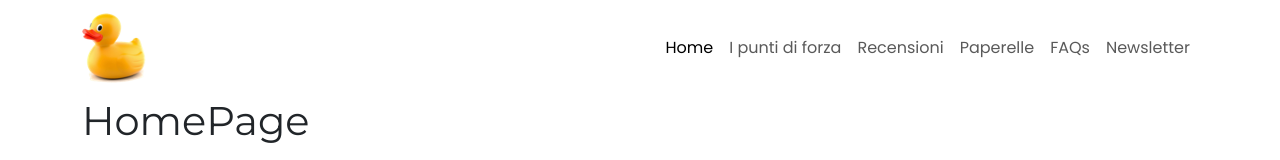
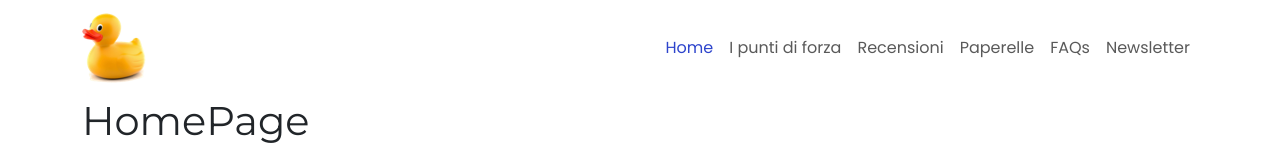
Before and after one commit to LucaCavatassi/landing-page-product, a Vue app: page / in a window 1280 px wide. Shown: the top 160 px of the page. Built offline with nearby package versions, Linux system fonts and the light colour scheme.

Commit message:
feat: nav link color active changed

```diff
--- a/src/components/HeaderComponent.vue
+++ b/src/components/HeaderComponent.vue
@@ -45,4 +45,8 @@
 
 <style scoped lang="scss">
     @import '../style/general.scss';
+
+    .nav-link.active {
+        color: $blue!important
+    }
 </style>
```
